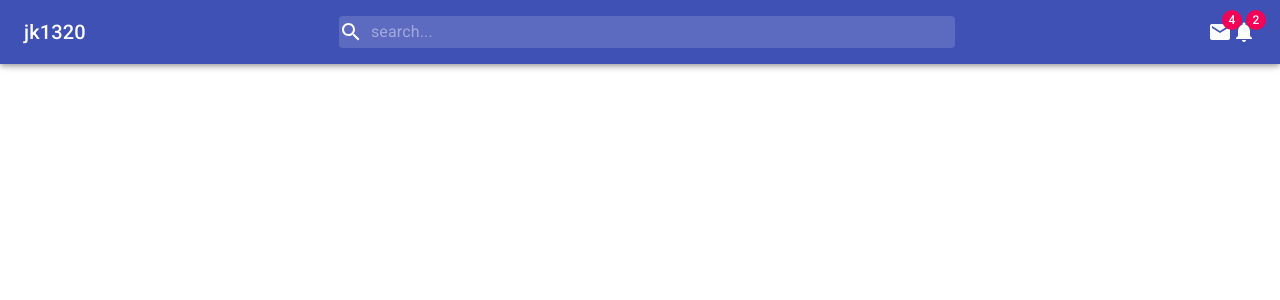
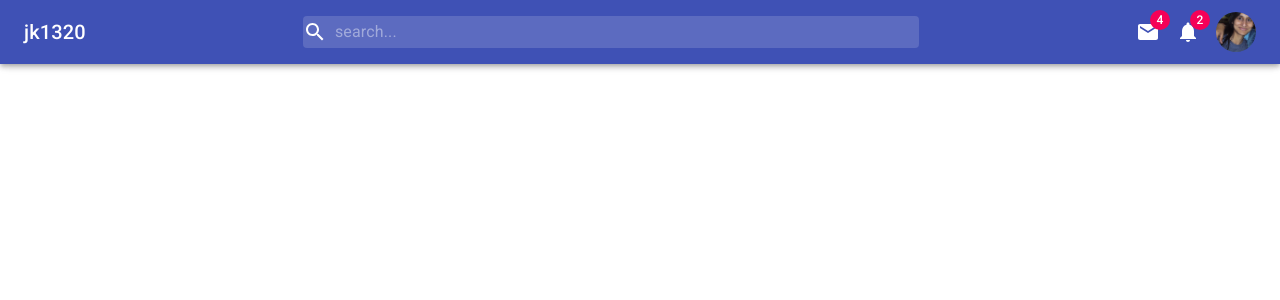
Before and after one commit to JK1320/material-ui-react-project, a React (Create React App) app: page / in a window 1280 px wide. Shown: the top 300 px of the page. Built offline with nearby package versions, Linux system fonts and the light colour scheme.

Commit message:
added image & Navbar completed

```diff
--- a/src/components/Navbar.jsx
+++ b/src/components/Navbar.jsx
@@ -1,5 +1,6 @@
-import { alpha, AppBar, Badge, InputBase, makeStyles, Toolbar, Typography } from "@material-ui/core";
-import { Mail, Notifications, Search } from "@material-ui/icons";
+import { alpha, AppBar, Avatar, Badge, InputBase, makeStyles, Toolbar, Typography } from "@material-ui/core";
+import { Cancel, Mail, Notifications, Search } from "@material-ui/icons";
+import { useState } from "react";
 
 
 const useStyles = makeStyles((theme) => ({
@@ -28,15 +29,38 @@ const useStyles = makeStyles((theme) => ({
      },
      borderRadius: theme.shape.borderRadius,
      width: "50%",
+      [theme.breakpoints.down("sm")]: {
+         display: (props)=> props.open ? "flex" : "none",
+         width: "70%",
+     },
  },
  input: {
      color: "white",
      marginLeft: theme.spacing(1)
- }
+ },
+ cancel: {
+     [theme.breakpoints.up("sm")]: {
+         display: "none",
+     },
+ },
+ searchButton: {
+ marginRight: theme.spacing(2),
+   [theme.breakpoints.up("sm")]: {
+         display: "none",
+     }
+ },
+ icons: {
+     alignItems: "center",
+     display: (props)=> props.open ? "none" : "flex",
+ },
+ badge: {
+     marginRight: theme.spacing(2),
+ },
 }));
 
 const Navbar = () => {
-  const classes = useStyles();
+    const [open, setOpen] = useState(false);
+  const classes = useStyles({ open });
 
   return (
     <AppBar>
@@ -46,14 +70,17 @@ const Navbar = () => {
         <div className={classes.search}>
             <Search />
             <InputBase placeholder="search..." className={classes.input} />
+            <Cancel className={classes.cancel} onClick={()=> setOpen(false)} />
         </div>
         <div className={classes.icons}>
-            <Badge badgeContent={4} color="secondary">
+            <Search className={classes.searchButton} onClick={()=> setOpen(true)} />
+            <Badge badgeContent={4} color="secondary" className={classes.badge}>
                 <Mail />
             </Badge>
-             <Badge badgeContent={2} color="secondary">
+             <Badge badgeContent={2} color="secondary" className={classes.badge}>
                 <Notifications />
             </Badge>
+            <Avatar alt="my photo" src="./images/my.jpg" />
         </div>
     </Toolbar>
     </AppBar>
```
Also changed, not shown: public/images/my.jpg (added).
